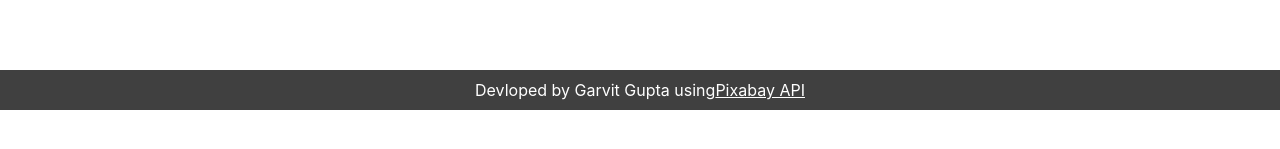
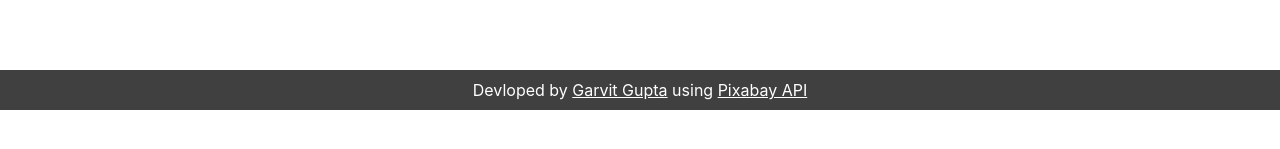
Before and after one commit to garvitgupta13/GetPics, a React (Create React App) app in the folder get-pics/: page / in a window 1280 px wide. Shown: the part 613-762 px from the top of the page. Built offline with nearby package versions, Linux system fonts and the light colour scheme.

Commit message:
Added link in footer

```diff
--- a/get-pics/src/components/footer.jsx
+++ b/get-pics/src/components/footer.jsx
@@ -4,7 +4,15 @@ import "../App.css";
 export default function Footer() {
   return (
     <div className="footer">
-      Devloped by Garvit Gupta using
+      Devloped by{" "}
+      <a
+        href="https://www.linkedin.com/in/garvitgupta13/"
+        className="link"
+        target="blank"
+      >
+        Garvit Gupta
+      </a>{" "}
+      using{" "}
       <a href="https://pixabay.com/" className="link">
         Pixabay API
       </a>
```
